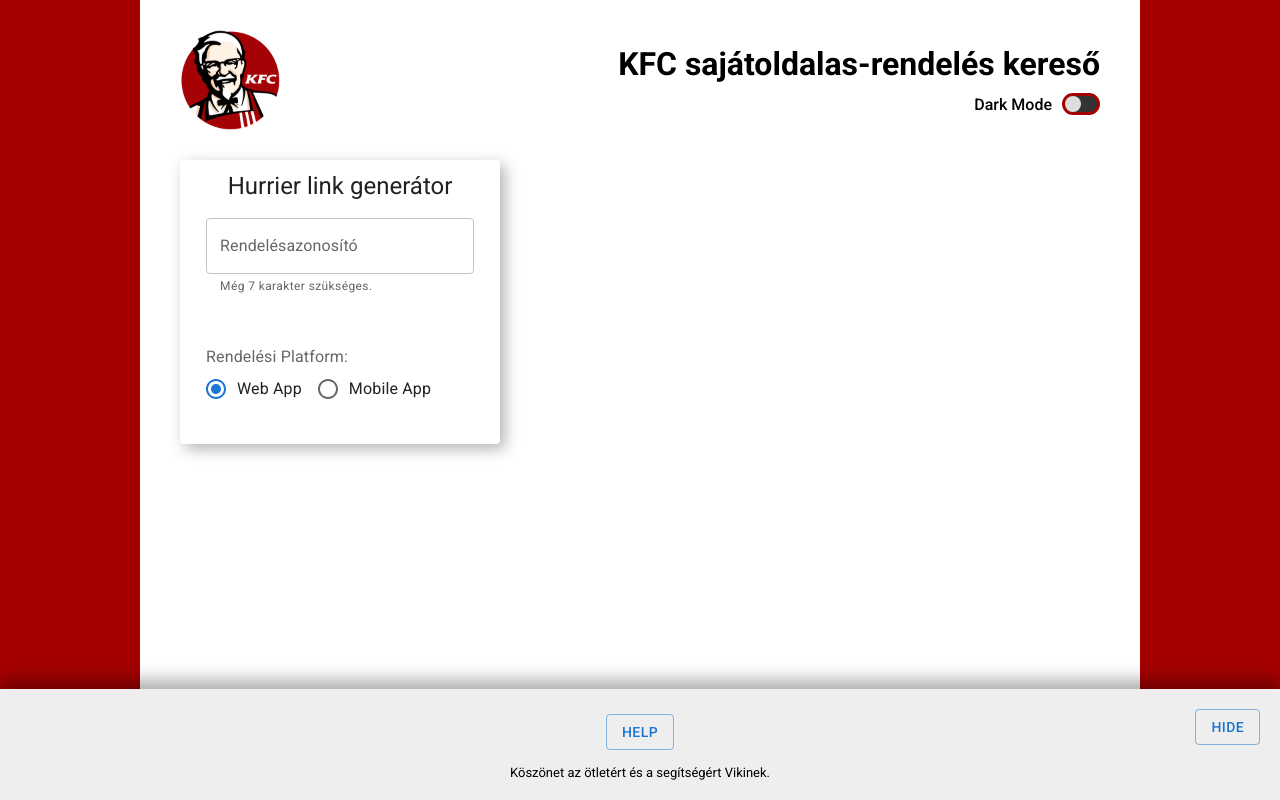
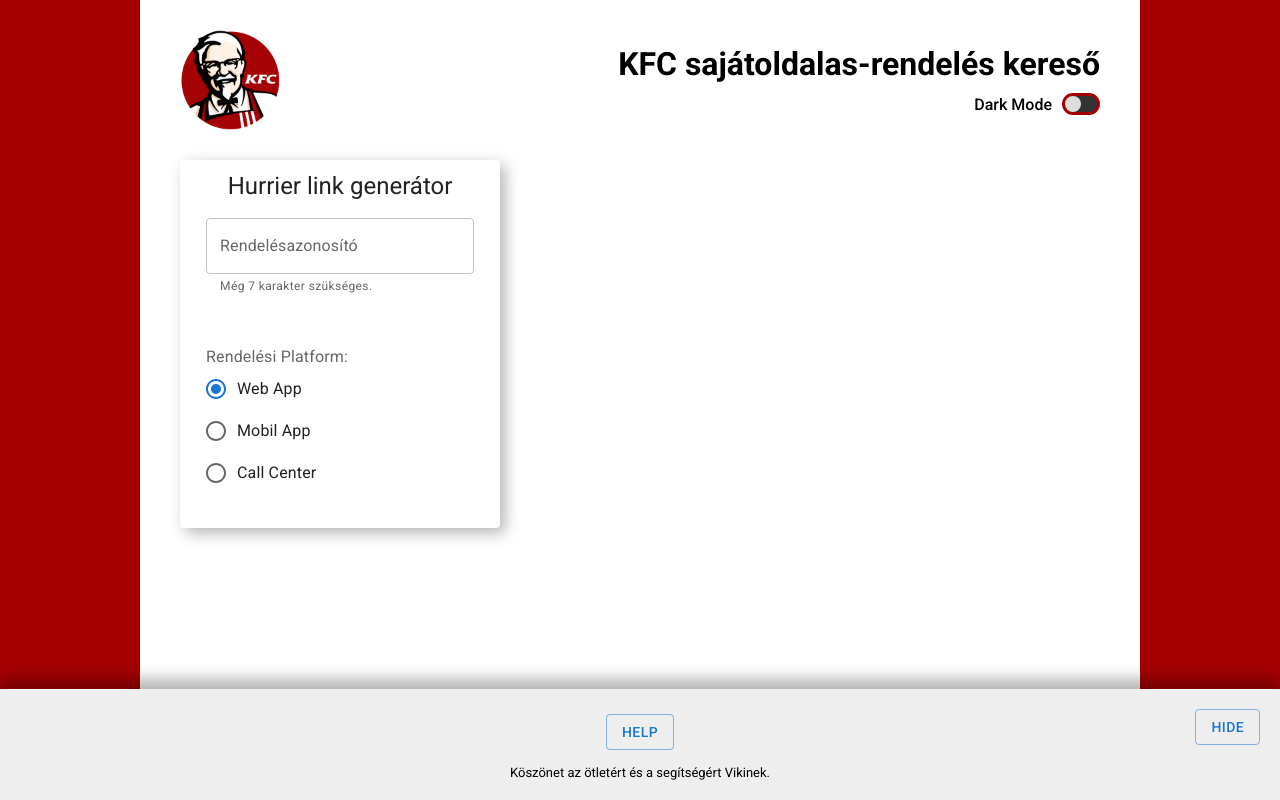
Before and after one commit to Mausp7/kfc-search, a React (Create React App) app: page / in a window 1280 px wide. Built offline with nearby package versions, Linux system fonts and the light colour scheme.

Commit message:
Adds Call Center scource oprtion.

```diff
--- a/src/App.jsx
+++ b/src/App.jsx
@@ -117,7 +117,7 @@
 								<Grid item xs={12}>
 									<FormLabel id="radio-label">Rendelési Platform:</FormLabel>
 									<RadioGroup
-										row
+										column
 										value={orderScource}
 										onChange={(event) => setOrderScource(event.target.value)}
 									>
@@ -129,7 +129,12 @@
 										<FormControlLabel
 											value="M"
 											control={<Radio />}
-											label="Mobile App"
+											label="Mobil App"
+										/>
+										<FormControlLabel
+											value="C"
+											control={<Radio />}
+											label="Call Center"
 										/>
 									</RadioGroup>
 								</Grid>
```
